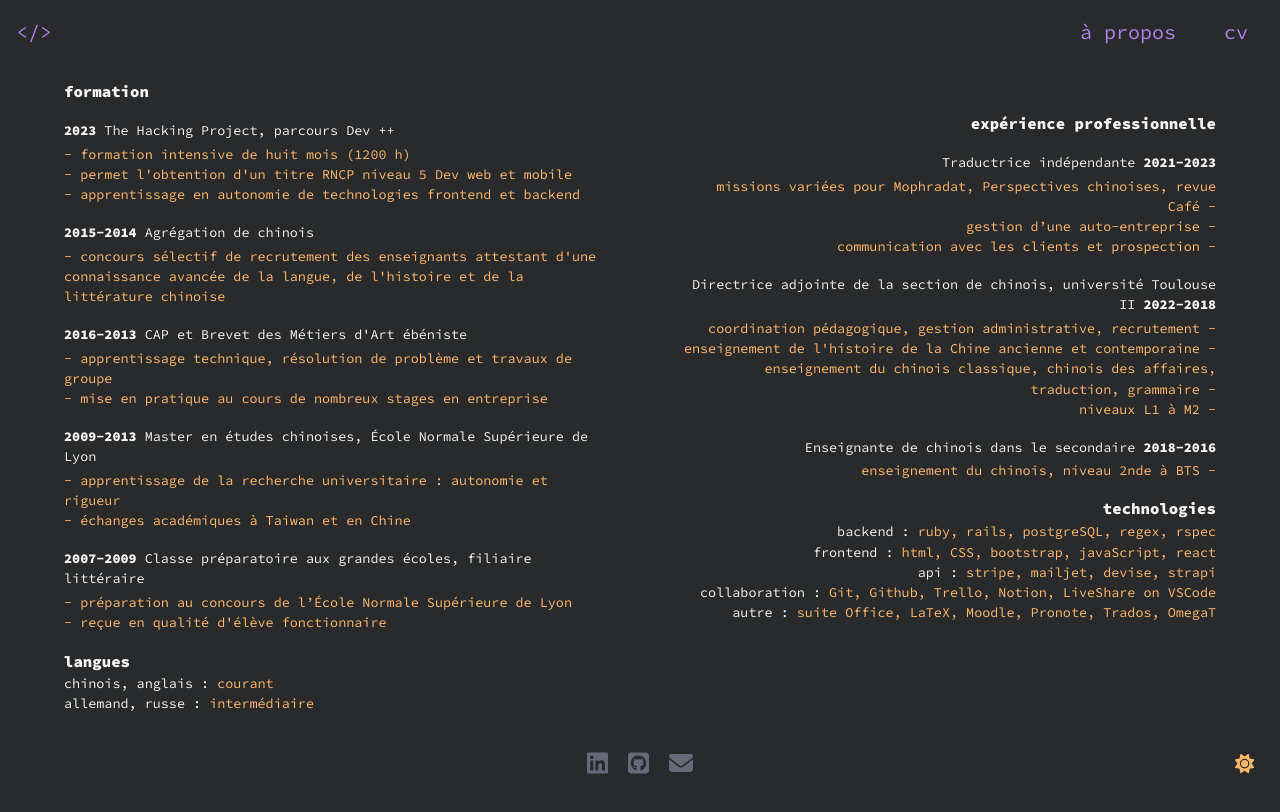
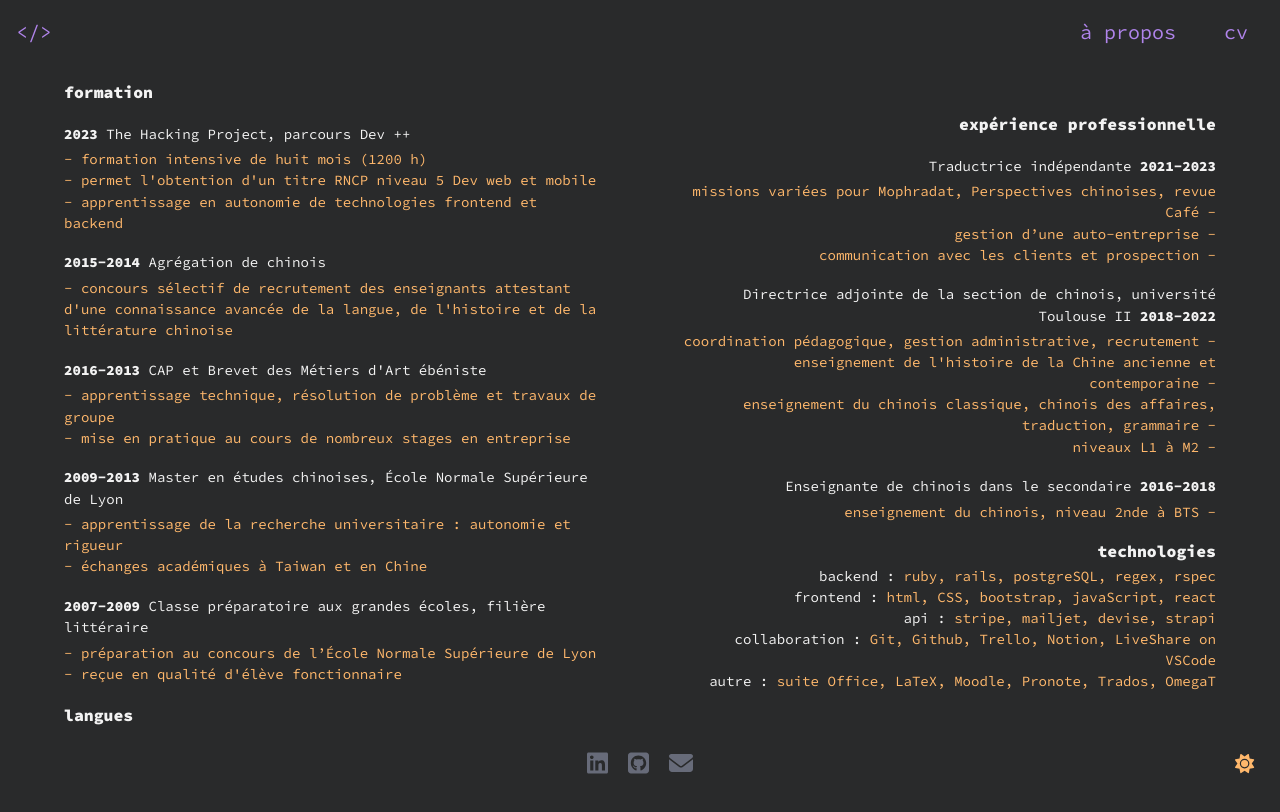
Before and after one commit to Sojabio/Portfolio, a React (Vite) app: page /resume in a window 1280 px wide. Shown: the top 812 px of the page. Built offline with nearby package versions, Linux system fonts and the light colour scheme; no server answers.

Commit message:
fix resume

```diff
--- a/src/App.css
+++ b/src/App.css
@@ -1,5 +1,4 @@
 #root {
-  max-width: 1280px;
   margin: 0 auto;
   padding: 2rem;
   text-align: center;
--- a/src/pages/resume/resume.css
+++ b/src/pages/resume/resume.css
@@ -2,7 +2,7 @@
   display: grid;
   grid-template-columns: 1fr 1fr;
   gap: 10vh;
-  font-size: 0.84rem;
+  font-size: 0.88rem;
 }
 
 .resume-container h4 {
@@ -62,6 +62,7 @@
   display: flex;
   flex-direction: column;
   text-align: right;
+
 }
 
 .technos {
--- a/src/pages/resume/resume.jsx
+++ b/src/pages/resume/resume.jsx
@@ -29,7 +29,7 @@ const Resume = () => {
               <li>- apprentissage de la recherche universitaire : autonomie et rigueur</li>
               <li>- échanges académiques à Taiwan et en Chine</li>
             </ul>
-          <h4><span>2007-2009</span> Classe préparatoire aux grandes écoles, filiaire littéraire</h4>
+          <h4><span>2007-2009</span> Classe préparatoire aux grandes écoles, filière littéraire</h4>
             <ul>
               <li>- préparation au concours de l’École Normale Supérieure de Lyon</li>
               <li>- reçue en qualité d'élève fonctionnaire</li>
@@ -51,14 +51,14 @@ const Resume = () => {
               <li>gestion d’une auto-entreprise -</li>
               <li>communication avec les clients et prospection -</li>
             </ul>
-          <h4>Directrice adjointe de la section de chinois, université Toulouse II <span>2022-2018</span></h4>
+          <h4>Directrice adjointe de la section de chinois, université Toulouse II <span>2018-2022</span></h4>
             <ul>
               <li>coordination pédagogique, gestion administrative, recrutement -</li>
               <li>enseignement de l'histoire de la Chine ancienne et contemporaine -</li>
               <li>enseignement du chinois classique, chinois des affaires, traduction, grammaire -</li>
               <li>niveaux L1 à M2 -</li>
             </ul>
-          <h4>Enseignante de chinois dans le secondaire  <span>2018-2016</span></h4>
+          <h4>Enseignante de chinois dans le secondaire  <span>2016-2018</span></h4>
             <ul>
               <li>enseignement du chinois, niveau 2nde à BTS -</li>
             </ul>
```
